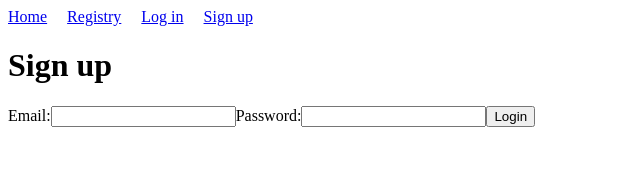
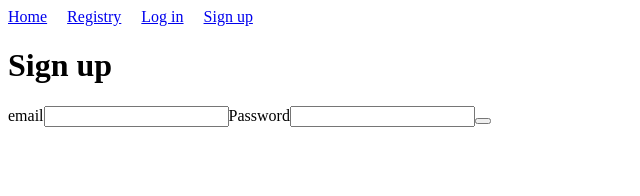
Before and after one commit to llopezin/mood_tracker, a Next.js app in the folder app/: page /sign-up in a window 1280 px wide. Shown: the top 196 px of the page, without its empty margins (0-640 px from the left). Built offline with nearby package versions, Linux system fonts and the light colour scheme; what @apollo/experimental-nextjs-app-support would draw is missing.

Commit message:
feat: creates reusable form and input components

```diff
--- /dev/null
+++ b/app/src/components/atoms/input.tsx
@@ -0,0 +1,18 @@
+import React from "react";
+
+interface InputProps {
+  label?: string;
+  type?: string;
+  name: string;
+}
+
+const defaultType = "text";
+
+export const Input = ({ label, type = defaultType, name }: InputProps) => {
+  return (
+    <label>
+      {label}
+      <input type={type} name={name} />
+    </label>
+  );
+};
--- /dev/null
+++ b/app/src/components/molecules/form.tsx
@@ -0,0 +1,44 @@
+"use client";
+
+import { redirect } from "next/navigation";
+
+import React, { ReactElement } from "react";
+import { useFormState } from "react-dom";
+
+export interface FormState {
+  message: string;
+  success: boolean;
+}
+
+const initialState: FormState = {
+  message: "",
+  success: false,
+};
+
+interface FormProps {
+  action: formAction;
+  children: ReactElement[];
+  redirectUrl?: string;
+}
+
+type formAction = (
+  _: FormState,
+  formData: FormData
+) => Promise<{ message: string; success: boolean }>;
+
+export const Form = ({ action, children, redirectUrl }: FormProps) => {
+  const [{ message, success }, formAction] = useFormState<FormState, FormData>(
+    action,
+    initialState
+  );
+
+  if (success && redirectUrl) redirect(redirectUrl);
+
+  return (
+    <form action={formAction}>
+      {children}
+
+      {message && <p>{message}</p>}
+    </form>
+  );
+};
--- a/app/src/components/signUpForm.tsx
+++ b/app/src/components/signUpForm.tsx
@@ -1,46 +1,21 @@
 "use client";
 
 import { handleSubmission } from "@/app/actions";
-import { redirect } from "next/navigation";
 
 import React from "react";
-import { useFormStatus, useFormState } from "react-dom";
-
-export interface LoginFormState {
-  message: string;
-  success: boolean;
-}
-
-const initialState: LoginFormState = {
-  message: "",
-  success: false,
-};
+import { useFormStatus } from "react-dom";
+import { Form } from "./molecules/form";
+import { Input } from "./atoms/input";
 
 export const SignUpForm = () => {
   const { pending } = useFormStatus();
 
-  const [{ message, success }, formAction] = useFormState<
-    LoginFormState,
-    FormData
-  >(handleSubmission, initialState);
+  return (
+    <Form action={handleSubmission}>
+      <Input name="email" label="email" type="email" />
+      <Input name="password" label="Password" type="password" />
 
-  if (success) redirect(`/`);
-
-  return (
-    <form action={formAction}>
-      <label>
-        Email:
-        <input type="email" name="email" />
-      </label>
-      <label>
-        Password:
-        <input type="password" name="password" />
-      </label>
-
-      <button type="submit" disabled={pending}>
-        Login
-      </button>
-      {message && <p>{message}</p>}
-    </form>
+      <button type="submit" disabled={pending} />
+    </Form>
   );
 };
```
